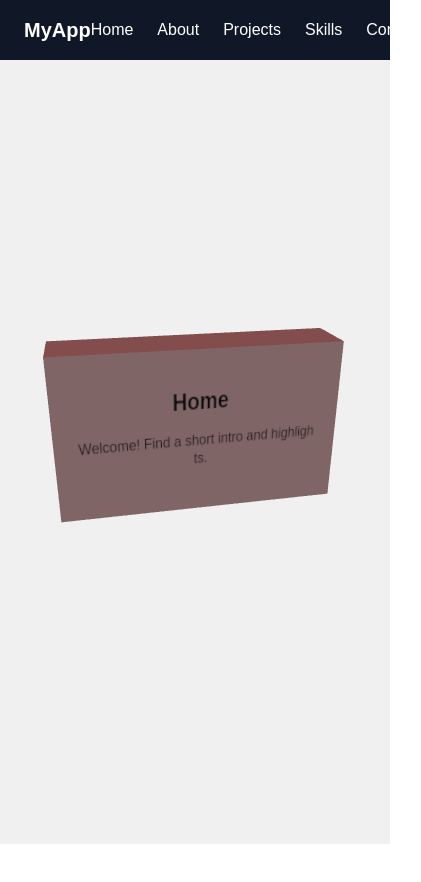
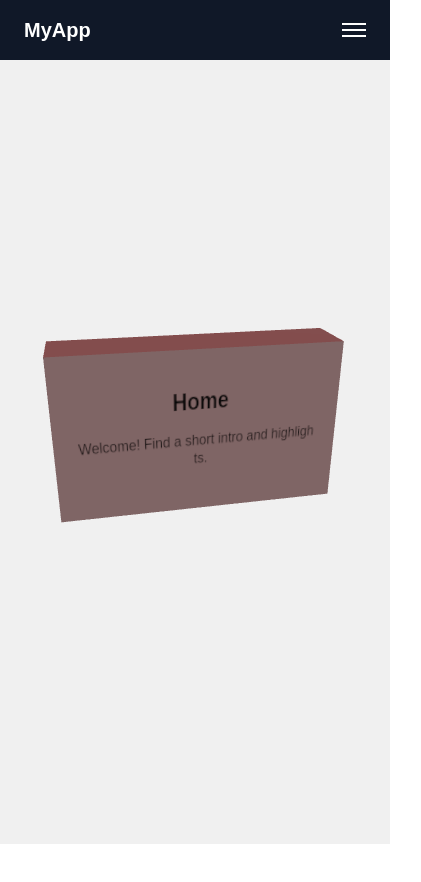
Before and after one commit to LaurienHart/Portfolio-Laurien-Hart, a Next.js app in the folder portfolio/: page / in a window 390 px wide. Shown: the top 882 px of the page, 421 px wide, since content can reach past the window. Built offline with nearby package versions, Linux system fonts and the light colour scheme.

Commit message:
navbar fixed for mobile

```diff
--- a/portfolio/src/components/Navbar.tsx
+++ b/portfolio/src/components/Navbar.tsx
@@ -1,26 +1,126 @@
-import Link from "next/link";
+"use client"
+
+import Link from "next/link"
+import { useState } from "react"
 
 export default function Navbar() {
+    const [isMenuOpen, setIsMenuOpen] = useState(false)
+
+    const toggleMenu = () => {
+        setIsMenuOpen(!isMenuOpen)
+    }
+
+    const closeMenu = () => {
+        setIsMenuOpen(false)
+    }
+
     return (
-        <nav className="bg-gray-900 text-white px-6 py-4 flex justify-between items-center">
+        <nav className="bg-gray-900 text-white px-6 py-4">
+            <div className="flex justify-between items-center">
+                {/* Logo/Brand */}
                 <div className="text-xl font-bold">MyApp</div>
-            <ul className="flex space-x-6">
+
+                {/* Desktop Navigation */}
+                <ul className="hidden md:flex space-x-6">
                     <li>
-                    <Link href="/" className="hover:text-gray-400">Home</Link>
+                        <Link href="/" className="hover:text-gray-400 transition-colors">
+                            Home
+                        </Link>
                     </li>
                     <li>
-                    <Link href="/about" className="hover:text-gray-400">About</Link>
+                        <Link href="/about" className="hover:text-gray-400 transition-colors">
+                            About
+                        </Link>
                     </li>
                     <li>
-                    <Link href="/projects" className="hover:text-gray-400">Projects</Link>
+                        <Link href="/projects" className="hover:text-gray-400 transition-colors">
+                            Projects
+                        </Link>
                     </li>
                     <li>
-                    <Link href="/skills" className="hover:text-gray-400">Skills</Link>
+                        <Link href="/skills" className="hover:text-gray-400 transition-colors">
+                            Skills
+                        </Link>
                     </li>
                     <li>
-                    <Link href="/contact" className="hover:text-gray-400">Contact</Link>
+                        <Link href="/contact" className="hover:text-gray-400 transition-colors">
+                            Contact
+                        </Link>
                     </li>
                 </ul>
+
+                {/* Mobile Menu Button */}
+                <button
+                    onClick={toggleMenu}
+                    className="md:hidden flex flex-col justify-center items-center w-6 h-6 space-y-1"
+                    aria-label="Toggle mobile menu"
+                >
+          <span
+              className={`block w-6 h-0.5 bg-white transition-all duration-300 ${
+                  isMenuOpen ? "rotate-45 translate-y-2" : ""
+              }`}
+          ></span>
+                    <span
+                        className={`block w-6 h-0.5 bg-white transition-all duration-300 ${isMenuOpen ? "opacity-0" : ""}`}
+                    ></span>
+                    <span
+                        className={`block w-6 h-0.5 bg-white transition-all duration-300 ${
+                            isMenuOpen ? "-rotate-45 -translate-y-2" : ""
+                        }`}
+                    ></span>
+                </button>
+            </div>
+
+            {/* Mobile Navigation Menu */}
+            <div
+                className={`md:hidden overflow-hidden transition-all duration-300 ease-in-out ${
+                    isMenuOpen ? "max-h-64 opacity-100" : "max-h-0 opacity-0"
+                }`}
+            >
+                <ul className="pt-4 pb-2 space-y-2">
+                    <li>
+                        <Link href="/" className="block py-2 px-4 hover:bg-gray-800 rounded transition-colors" onClick={closeMenu}>
+                            Home
+                        </Link>
+                    </li>
+                    <li>
+                        <Link
+                            href="/about"
+                            className="block py-2 px-4 hover:bg-gray-800 rounded transition-colors"
+                            onClick={closeMenu}
+                        >
+                            About
+                        </Link>
+                    </li>
+                    <li>
+                        <Link
+                            href="/projects"
+                            className="block py-2 px-4 hover:bg-gray-800 rounded transition-colors"
+                            onClick={closeMenu}
+                        >
+                            Projects
+                        </Link>
+                    </li>
+                    <li>
+                        <Link
+                            href="/skills"
+                            className="block py-2 px-4 hover:bg-gray-800 rounded transition-colors"
+                            onClick={closeMenu}
+                        >
+                            Skills
+                        </Link>
+                    </li>
+                    <li>
+                        <Link
+                            href="/contact"
+                            className="block py-2 px-4 hover:bg-gray-800 rounded transition-colors"
+                            onClick={closeMenu}
+                        >
+                            Contact
+                        </Link>
+                    </li>
+                </ul>
+            </div>
         </nav>
-    );
+    )
 }
```
Lines whose indentation alone changed are shown as unchanged.
